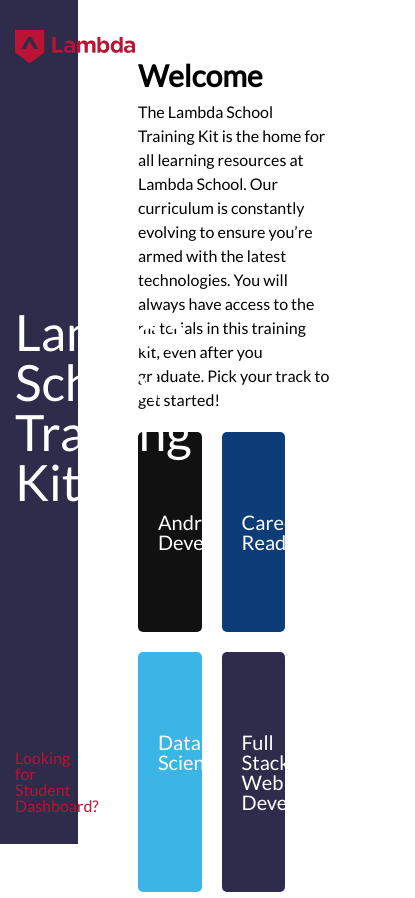
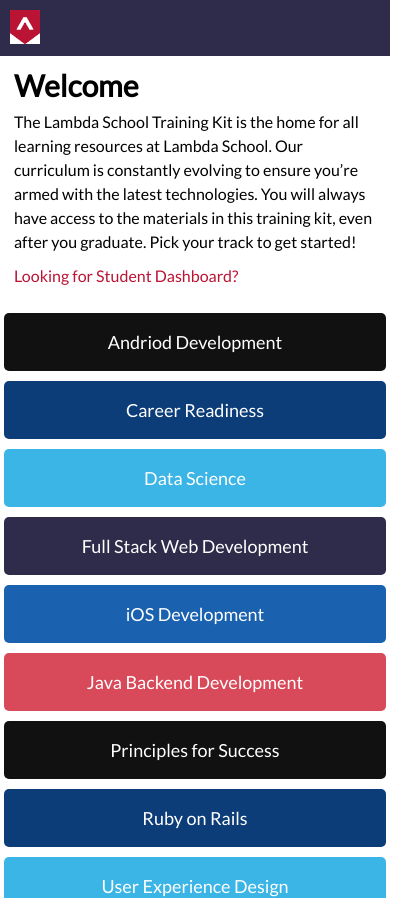
Before and after one commit to NabeelahY/AH-Flexbox-1, a plain HTML site: page lambda-website/index.html in a window 390 px wide. Shown: the top 898 px of the page, 415 px wide, since content can reach past the window. Drawn offline with Linux system fonts and the light colour scheme.

Commit message:
Make responsive

```diff
--- a/lambda-website/index.html
+++ b/lambda-website/index.html
@@ -13,6 +13,9 @@
   </head>
   <body>
     <div class="container">
+      <header>
+        <img src="img/lambda.png" alt="lambda logo" />
+      </header>
       <aside>
         <img src="img/logo.png" alt="logo" />
         <h1>Lambda School Training Kit</h1>
@@ -23,12 +26,16 @@
       <section class="main">
         <h1>Welcome</h1>
         <div class="desc">
-          The Lambda School Training Kit is the home for all learning resources
-          at Lambda School. Our curriculum is constantly evolving to ensure
-          you’re armed with the latest technologies. You will always have access
-          to the materials in this training kit, even after you graduate. Pick
-          your track to get started!
+          <p>
+            The Lambda School Training Kit is the home for all learning
+            resources at Lambda School. Our curriculum is constantly evolving to
+            ensure you’re armed with the latest technologies. You will always
+            have access to the materials in this training kit, even after you
+            graduate. Pick your track to get started!
+          </p>
+          <a class="dash" href="#">Looking for Student Dashboard?</a>
         </div>
+
         <div class="course-sec">
           <a class="course" href="#">
             <div>Andriod Development</div>
@@ -61,32 +68,32 @@
         <div class="links" href="#">
           <div class="link">
             <h3>Standup</h3>
-            <a href="">Module Retrospective (Both FT & PT)</a>
+            <a href="#">Module Retrospective (Both FT & PT)</a>
           </div>
           <div class="link">
             <h3>Sprint Retrospectives</h3>
-            <a href="">Sprint Retrospective (Both FT & PT)</a>
-            <a href="">Build Sprint Retrospective</a>
-            <a href="">Late Sprint Submission</a>
+            <a href="#">Sprint Retrospective (Both FT & PT)</a>
+            <a href="#">Build Sprint Retrospective</a>
+            <a href="#">Late Sprint Submission</a>
           </div>
           <div class="link">
             <h3>Lambda Labs</h3>
-            <a href="">List of All Lambda Labs Forms</a>
+            <a href="#">List of All Lambda Labs Forms</a>
           </div>
           <div class="link">
             <h3>Peer Review</h3>
-            <a href="">Pair Programming Peer Review (Labs only)</a>
-            <a href="">Peer Review</a>
+            <a href="#">Pair Programming Peer Review (Labs only)</a>
+            <a href="#">Peer Review</a>
           </div>
           <div class="link">
             <h3>Graduates</h3>
-            <a href="">Offer Letters</a>
-            <a href="">Lambda School Exit Survey</a>
+            <a href="#">Offer Letters</a>
+            <a href="#">Lambda School Exit Survey</a>
           </div>
           <div class="link">
             <h3>Miscellaneous</h3>
-            <a href="">General Feedback</a>
-            <a href="">How to use FrontDesk</a>
+            <a href="#">General Feedback</a>
+            <a href="#">How to use FrontDesk</a>
           </div>
         </div>
       </section>
--- a/lambda-website/styles/style.css
+++ b/lambda-website/styles/style.css
@@ -106,6 +106,7 @@
   display: block;
 }
 body {
+  max-width: 100%;
   line-height: 1;
   font-family: 'Lato', sans-serif;
   font-weight: 400;
@@ -130,20 +131,39 @@
   border-spacing: 0;
 }
 
+html {
+  font-size: 62.5%;
+}
+
 * {
   box-sizing: border-box;
 }
 
 .container {
   display: flex;
+  font-size: 1.6rem;
+}
+
+header {
+  padding: 10px 0;
+  background: #2f2b4a;
+  width: 100%;
+  margin-bottom: 10px;
+  position: fixed;
+  display: none;
+}
+
+header img {
+  width: 30px;
+  margin: 0 10px;
 }
 aside {
+  display: flex;
   position: fixed;
   background: #2f2b4a;
-  width: 20%;
+  width: 250px;
   height: 100vh;
   padding: 30px 15px;
-  display: flex;
   flex-direction: column;
   justify-content: space-between;
 }
@@ -153,14 +173,19 @@
 }
 
 aside h1 {
-  font-size: 50px;
+  font-size: 5rem;
   color: white;
 }
 
-aside div a {
+aside div a,
+.dash {
   color: #bb1333;
-  font-size: 16px;
+  font-size: 1.6rem;
   text-decoration: none;
+}
+
+.dash {
+  display: none;
 }
 
 aside div a:hover {
@@ -168,11 +193,35 @@
 }
 
 .main {
-  padding: 50px;
+  padding: 40px 20px;
   width: 80%;
-  margin-left: 20%;
+  margin-left: 250px;
 }
 
+@media (max-width: 735px) {
+  .container {
+    display: block;
+  }
+  aside {
+    display: none;
+  }
+  header {
+    display: block;
+    top: 0;
+  }
+
+  .dash {
+    display: block;
+    padding: 10px 0;
+  }
+
+  .main {
+    width: 98%;
+    padding: 0;
+    margin: 0 auto;
+    margin-top: 70px;
+  }
+}
 .main h1 {
   font-size: 30px;
   font-weight: bold;
@@ -192,7 +241,7 @@
 .course {
   text-align: center;
   padding: 80px 20px;
-  margin: 10px;
+  margin: 7px;
   width: 30%;
   border-radius: 5px;
   color: white;
@@ -200,13 +249,34 @@
   text-decoration: none;
 }
 
-.course:first-child, .course:nth-child(7) {
+@media (max-width: 768px) {
+  .course {
+    font-size: 1.8rem;
+    width: 29%;
+  }
+}
+
+@media (max-width: 735px) {
+  .course-sec {
+    flex-direction: column;
+  }
+  .course {
+    margin: 5px 0;
+    padding: 20px 10px;
+    width: 100%;
+  }
+}
+
+.course:first-child,
+.course:nth-child(7) {
   background: #111;
 }
-.course:nth-child(2), .course:nth-child(8) {
+.course:nth-child(2),
+.course:nth-child(8) {
   background: #0c3d78;
 }
-.course:nth-child(3), .course:nth-child(9) {
+.course:nth-child(3),
+.course:nth-child(9) {
   background: #3bb5e6;
 }
 .course:nth-child(4) {
@@ -217,12 +287,14 @@
 }
 
 .course:nth-child(6) {
-	background: #d84a5a
-  }
+  background: #d84a5a;
+}
 .links {
   display: flex;
   flex-wrap: wrap;
+  width: 100%;
 }
+
 .link {
   width: 30%;
   padding: 10px;
@@ -231,8 +303,18 @@
   line-height: 1.5;
 }
 
+@media (max-width: 500px) {
+  .links {
+    flex-direction: column;
+  }
+
+  .link {
+    width: 100%;
+  }
+}
+
 .link h3 {
-  font-size: 24px;
+  font-size: 2.4rem;
   margin: 10px 0;
 }
 
```
Also changed, not shown: lambda-website/img/lambda.png (added).
